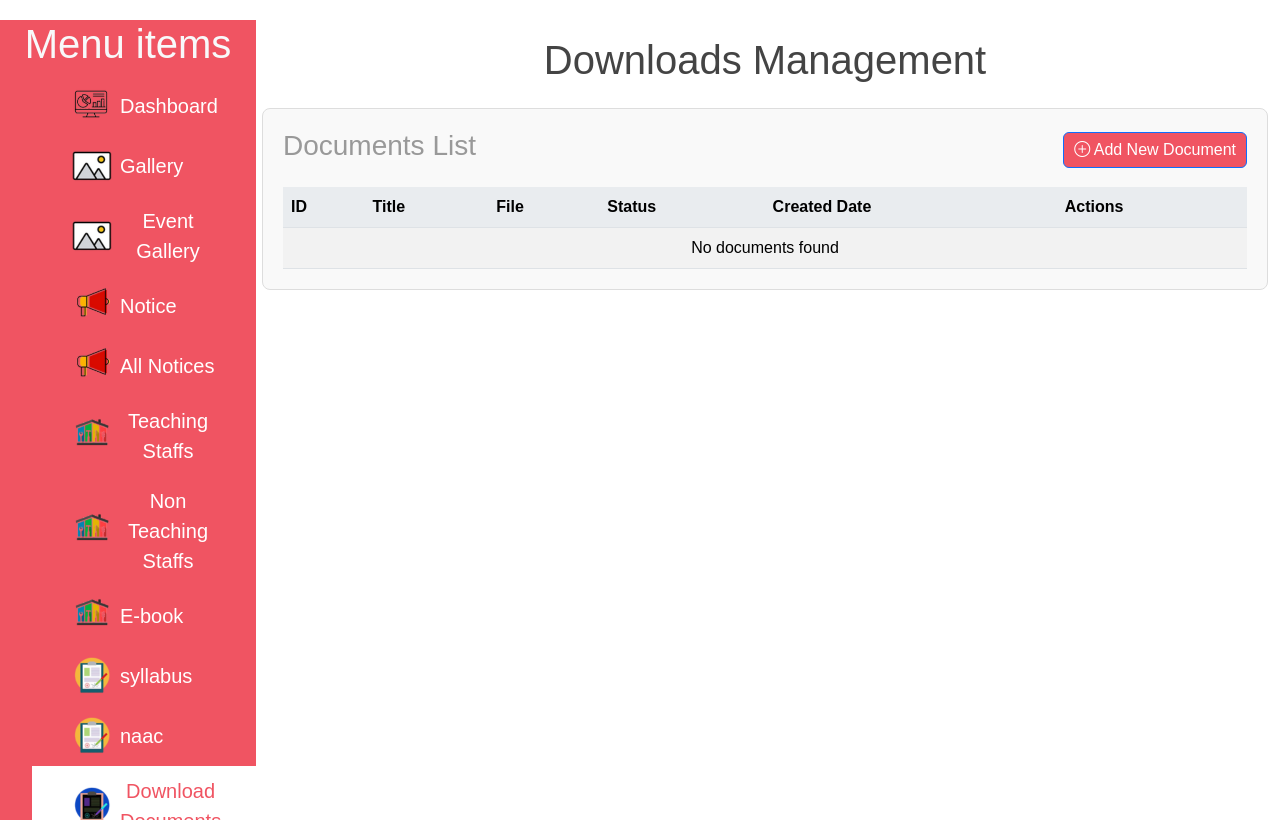
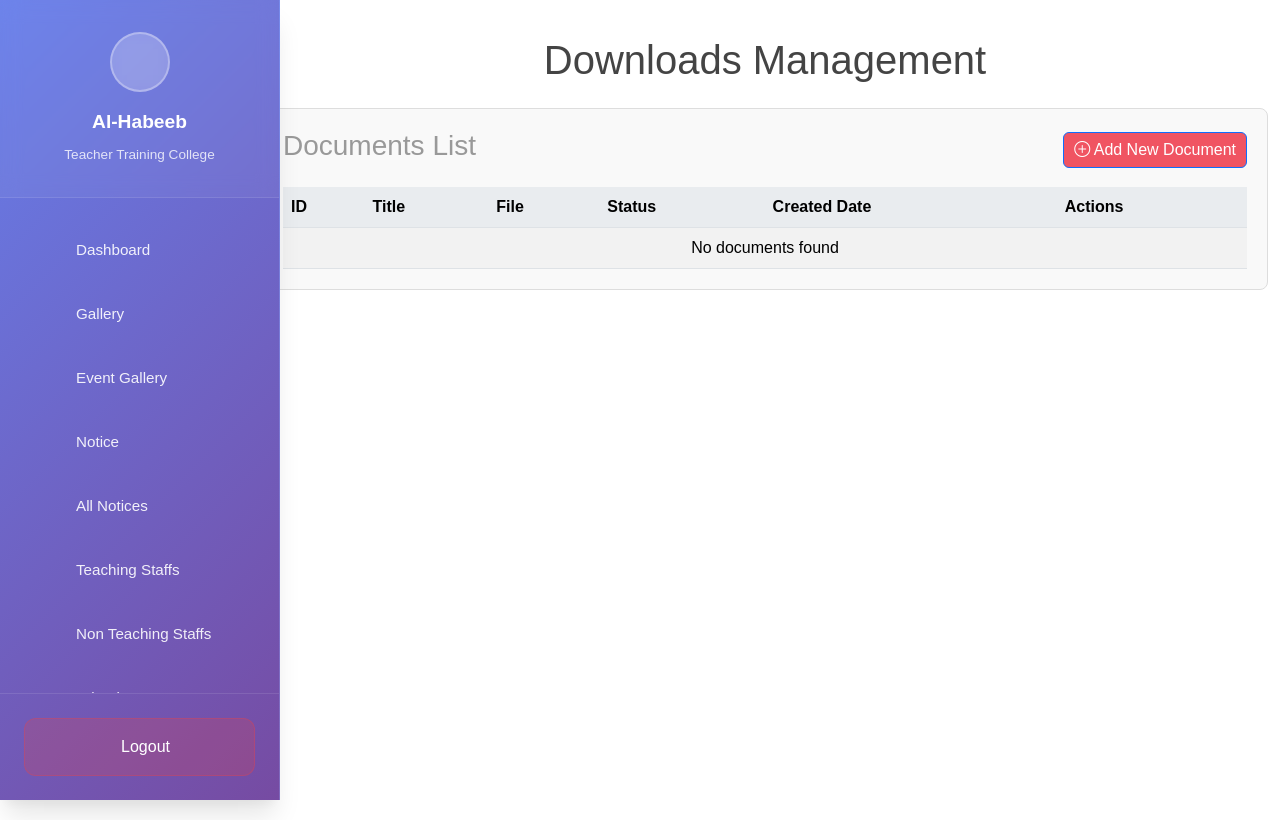
Before and after one commit to SNMR-Group/AHTTC, a PHP site: page /admin_download.php in a window 1280 px wide. Run offline with PHP 8.4, Linux system fonts and the light colour scheme; the visitor is signed in with stand-in values (Sample User, id 1); data that the repository does not hold is empty.

Commit message:
created seperate file for admin-sidebar

```diff
--- a/admin_download.php
+++ b/admin_download.php
@@ -324,80 +324,7 @@ $conn->close();
 </head>
 <body>
 
-     <div class="side-menu overflow-scroll">
-        <div class="brand-name">
-            <h1 class="text-light">Menu items</h1>
-        </div>
-        <ul class="text-center ">
-            <a style="color:white;" href="admin.php">
-                <li class="d-flex align-items-center ">
-                    <img src="images/admin_images/1.png" alt="Al-Habeeb Teacher Training College" class="me-2">
-                    <span class="d-none d-sm-inline">Dashboard</span>
-                </li>
-            </a>
-            <a style="color:white;" href="admin_gallery.php">
-                <li class="d-flex align-items-center " data-page="admin_gallery.php">
-                    <img src="images/admin_images/2.png" alt="Al-Habeeb Teacher Training College" class="me-2">
-                    <span class="d-none d-sm-inline">Gallery</span>
-                </li>
-            </a>
-              <a style="color:white;" href="admin_event_gallery.php">
-                <li class="d-flex align-items-center" data-page="admin_event_gallery.php">
-                    <img src="images/admin_images/2.png" alt="Al-Habeeb Teacher Training College" class="me-2">
-                    <span class="d-none d-sm-inline">Event Gallery</span>
-                </li>
-            </a>
-            <a style="color:white;" href="admin_notices.php">
-                <li class="d-flex align-items-center" data-page="admin_notices.php">
-                    <img src="images/admin_images/3.png" alt="Al-Habeeb Teacher Training College" class="me-2">
-                    <span class="d-none d-sm-inline">Notice</span>
-                </li>
-            </a>
-              <a style="color:white;" href="admin_all_notices.php">
-                <li class="d-flex align-items-center" data-page="admin_notices.php">
-                    <img src="images/admin_images/3.png" alt="Al-Habeeb Teacher Training College" class="me-2">
-                    <span class="d-none d-sm-inline">All Notices</span>
-                </li>
-            </a>
-               <a style="color:white;" href="admin_teaching.php">
-                <li class="d-flex align-items-center" data-page="admin_faculty.php">
-                    <img src="images/admin_images/4.png" alt="Al-Habeeb Teacher Training College" class="me-2">
-                    <span class="d-none d-sm-inline">Teaching Staffs</span>
-                </li>
-            </a>
-            <a style="color:white;" href="admin_non_teaching.php">
-                <li class="d-flex align-items-center" data-page="admin_faculty.php">
-                    <img src="images/admin_images/4.png" alt="Al-Habeeb Teacher Training College" class="me-2">
-                    <span class="d-none d-sm-inline">Non Teaching Staffs</span>
-                </li>
-            </a>
-            <a style="color:white;" href="admin_ebook.php">
-                <li class="d-flex align-items-center" data-page="admin_faculty.php">
-                    <img src="images/admin_images/4.png" alt="Al-Habeeb Teacher Training College" class="me-2">
-                    <span class="d-none d-sm-inline">E-book</span>
-                </li>
-            </a>
-            <a style="color:white;" href="admin_syllabus.php">
-                <li class="d-flex align-items-center" data-page="admin_syllabus.php">
-                    <img src="images/admin_images/7.png" alt="Al-Habeeb Teacher Training College" class="me-2">
-                    <span class="d-none d-sm-inline">syllabus</span>
-                </li>
-            </a>
-            <a style="color:white;" href="admin_naac.php">
-                <li class="d-flex align-items-center" data-page="admin_naac.php">
-                    <img src="images/admin_images/7.png" alt="Al-Habeeb Teacher Training College" class="me-2">
-                    <span class="d-none d-sm-inline">naac</span>
-                </li>
-            </a>
-            <a style="color:white;" href="admin_download.php">
-                <li class="d-flex align-items-center active" data-page="admin_download.php">
-                    <img src="images/admin_images/7.png" alt="Al-Habeeb Teacher Training College" class="me-2">
-                    <span class="d-none d-sm-inline">Download Documents</span>
-                </li>
-            </a>
-        </ul>
-        <a style="" href="admin.php?logout=true" class="btn btn-danger logout-button">Logout</a></span>
-    </div>
+     <?php require('admin_sidebar.php') ?>
 
 <div class="container-fluid">
     <div class="row">
--- /dev/null
+++ b/admin_sidebar.php
@@ -0,0 +1,504 @@
+<!-- Beautiful Sidebar Component -->
+<div class="sidebar" id="sidebar">
+    <!-- Brand Section -->
+    <div class="brand-section">
+        <div class="brand-logo">
+            <i class="fas fa-graduation-cap"></i>
+        </div>
+        <div class="brand-title">Al-Habeeb</div>
+        <div class="brand-subtitle">Teacher Training College</div>
+    </div>
+
+    <!-- Navigation Menu -->
+    <div class="nav-menu">
+        <div class="nav-item">
+            <a href="admin.php" class="nav-link active">
+                <div class="nav-icon">
+                    <i class="fas fa-tachometer-alt"></i>
+                </div>
+                <span class="nav-text">Dashboard</span>
+            </a>
+        </div>
+
+        <div class="nav-item">
+            <a href="admin_gallery.php" class="nav-link">
+                <div class="nav-icon">
+                    <i class="fas fa-images"></i>
+                </div>
+                <span class="nav-text">Gallery</span>
+            </a>
+        </div>
+
+        <div class="nav-item">
+            <a href="admin_event_gallery.php" class="nav-link">
+                <div class="nav-icon">
+                    <i class="fas fa-calendar-alt"></i>
+                </div>
+                <span class="nav-text">Event Gallery</span>
+            </a>
+        </div>
+
+        <div class="nav-item">
+            <a href="admin_notices.php" class="nav-link">
+                <div class="nav-icon">
+                    <i class="fas fa-bullhorn"></i>
+                </div>
+                <span class="nav-text">Notice</span>
+            </a>
+        </div>
+
+        <div class="nav-item">
+            <a href="admin_all_notices.php" class="nav-link">
+                <div class="nav-icon">
+                    <i class="fas fa-list-alt"></i>
+                </div>
+                <span class="nav-text">All Notices</span>
+            </a>
+        </div>
+
+        <div class="nav-item">
+            <a href="admin_teaching.php" class="nav-link">
+                <div class="nav-icon">
+                    <i class="fas fa-chalkboard-teacher"></i>
+                </div>
+                <span class="nav-text">Teaching Staffs</span>
+            </a>
+        </div>
+
+        <div class="nav-item">
+            <a href="admin_non_teaching.php" class="nav-link">
+                <div class="nav-icon">
+                    <i class="fas fa-users"></i>
+                </div>
+                <span class="nav-text">Non Teaching Staffs</span>
+            </a>
+        </div>
+
+        <div class="nav-item">
+            <a href="admin_ebook.php" class="nav-link">
+                <div class="nav-icon">
+                    <i class="fas fa-book-open"></i>
+                </div>
+                <span class="nav-text">E-book</span>
+            </a>
+        </div>
+
+        <div class="nav-item">
+            <a href="admin_syllabus.php" class="nav-link">
+                <div class="nav-icon">
+                    <i class="fas fa-file-alt"></i>
+                </div>
+                <span class="nav-text">Syllabus</span>
+            </a>
+        </div>
+
+        <div class="nav-item">
+            <a href="admin_naac.php" class="nav-link">
+                <div class="nav-icon">
+                    <i class="fas fa-award"></i>
+                </div>
+                <span class="nav-text">NAAC</span>
+            </a>
+        </div>
+
+        <div class="nav-item">
+            <a href="admin_download.php" class="nav-link">
+                <div class="nav-icon">
+                    <i class="fas fa-download"></i>
+                </div>
+                <span class="nav-text">Download Documents</span>
+            </a>
+        </div>
+    </div>
+
+    <!-- Logout Section -->
+    <div class="logout-section">
+        <a href="admin.php?logout=true" class="logout-btn">
+            <i class="fas fa-sign-out-alt"></i>
+            <span>Logout</span>
+        </a>
+    </div>
+</div>
+
+<!-- Mobile Toggle Button (Place this in your header) -->
+<button class="mobile-toggle" onclick="toggleSidebar()" style="display: none;">
+    <i class="fas fa-bars"></i>
+</button>
+
+<!-- Sidebar Overlay for Mobile -->
+<div class="sidebar-overlay" onclick="closeSidebar()"></div>
+
+<style>
+/* Sidebar Styles */
+.sidebar {
+    position: fixed;
+    left: 0;
+    top: 0;
+    width: 280px;
+    height: 100vh;
+    background: linear-gradient(135deg, #667eea 0%, #764ba2 100%);
+    backdrop-filter: blur(20px);
+    border-right: 1px solid rgba(255, 255, 255, 0.1);
+    display: flex;
+    flex-direction: column;
+    transition: all 0.3s cubic-bezier(0.4, 0, 0.2, 1);
+    z-index: 1000;
+    box-shadow: 0 20px 25px -5px rgba(0, 0, 0, 0.1), 0 10px 10px -5px rgba(0, 0, 0, 0.04);
+    overflow-y: auto;
+}
+
+/* Custom Scrollbar */
+.sidebar::-webkit-scrollbar {
+    width: 6px;
+}
+
+.sidebar::-webkit-scrollbar-track {
+    background: rgba(255, 255, 255, 0.1);
+}
+
+.sidebar::-webkit-scrollbar-thumb {
+    background: rgba(255, 255, 255, 0.3);
+    border-radius: 3px;
+}
+
+.sidebar::-webkit-scrollbar-thumb:hover {
+    background: rgba(255, 255, 255, 0.5);
+}
+
+/* Brand Section */
+.brand-section {
+    padding: 2rem 1.5rem;
+    text-align: center;
+    border-bottom: 1px solid rgba(255, 255, 255, 0.1);
+    background: rgba(255, 255, 255, 0.05);
+    backdrop-filter: blur(10px);
+}
+
+.brand-logo {
+    width: 60px;
+    height: 60px;
+    background: rgba(255, 255, 255, 0.2);
+    border-radius: 50%;
+    display: flex;
+    align-items: center;
+    justify-content: center;
+    margin: 0 auto 1rem;
+    backdrop-filter: blur(10px);
+    border: 2px solid rgba(255, 255, 255, 0.3);
+    transition: transform 0.3s ease;
+}
+
+.brand-logo:hover {
+    transform: scale(1.05);
+}
+
+.brand-logo i {
+    font-size: 1.5rem;
+    color: white;
+}
+
+.brand-title {
+    color: white;
+    font-size: 1.2rem;
+    font-weight: 600;
+    margin-bottom: 0.5rem;
+    font-family: 'Poppins', sans-serif;
+}
+
+.brand-subtitle {
+    color: rgba(255, 255, 255, 0.8);
+    font-size: 0.85rem;
+    font-weight: 300;
+    font-family: 'Poppins', sans-serif;
+}
+
+/* Navigation Menu */
+.nav-menu {
+    flex: 1;
+    padding: 1rem 0;
+    overflow-y: auto;
+}
+
+.nav-item {
+    margin: 0.5rem 1rem;
+}
+
+.nav-link {
+    display: flex;
+    align-items: center;
+    padding: 1rem 1.25rem;
+    color: rgba(255, 255, 255, 0.9);
+    text-decoration: none;
+    border-radius: 12px;
+    transition: all 0.3s cubic-bezier(0.4, 0, 0.2, 1);
+    position: relative;
+    overflow: hidden;
+    font-family: 'Poppins', sans-serif;
+}
+
+.nav-link::before {
+    content: '';
+    position: absolute;
+    top: 0;
+    left: -100%;
+    width: 100%;
+    height: 100%;
+    background: linear-gradient(90deg, transparent, rgba(255, 255, 255, 0.2), transparent);
+    transition: left 0.5s;
+}
+
+.nav-link:hover::before {
+    left: 100%;
+}
+
+.nav-link:hover,
+.nav-link.active {
+    background: rgba(255, 255, 255, 0.15);
+    backdrop-filter: blur(10px);
+    color: white;
+    transform: translateX(8px);
+    box-shadow: 0 8px 25px rgba(0, 0, 0, 0.15);
+}
+
+.nav-icon {
+    width: 24px;
+    height: 24px;
+    margin-right: 1rem;
+    display: flex;
+    align-items: center;
+    justify-content: center;
+    font-size: 1.1rem;
+    transition: transform 0.3s ease;
+}
+
+.nav-link:hover .nav-icon {
+    transform: scale(1.1);
+}
+
+.nav-text {
+    font-weight: 500;
+    font-size: 0.95rem;
+}
+
+/* Active state indicator */
+.nav-link.active::after {
+    content: '';
+    position: absolute;
+    right: 0;
+    top: 50%;
+    transform: translateY(-50%);
+    width: 4px;
+    height: 60%;
+    background: white;
+    border-radius: 2px 0 0 2px;
+}
+
+/* Logout Section */
+.logout-section {
+    padding: 1.5rem;
+    border-top: 1px solid rgba(255, 255, 255, 0.1);
+}
+
+.logout-btn {
+    width: 100%;
+    display: flex;
+    align-items: center;
+    justify-content: center;
+    padding: 1rem;
+    background: rgba(239, 68, 68, 0.2);
+    color: white;
+    text-decoration: none;
+    border-radius: 12px;
+    border: 1px solid rgba(239, 68, 68, 0.3);
+    transition: all 0.3s ease;
+    font-weight: 500;
+    font-family: 'Poppins', sans-serif;
+}
+
+.logout-btn:hover {
+    background: rgba(239, 68, 68, 0.8);
+    transform: translateY(-2px);
+    box-shadow: 0 8px 25px rgba(239, 68, 68, 0.3);
+}
+
+.logout-btn i {
+    margin-right: 0.75rem;
+    font-size: 1rem;
+}
+
+/* Mobile Toggle Button */
+.mobile-toggle {
+    background: linear-gradient(135deg, #667eea 0%, #764ba2 100%);
+    border: none;
+    color: white;
+    font-size: 1.5rem;
+    cursor: pointer;
+    padding: 0.75rem;
+    border-radius: 12px;
+    transition: all 0.3s ease;
+    box-shadow: 0 4px 15px rgba(0, 0, 0, 0.2);
+}
+
+.mobile-toggle:hover {
+    transform: scale(1.05);
+    box-shadow: 0 6px 20px rgba(0, 0, 0, 0.3);
+}
+
+/* Sidebar Overlay */
+.sidebar-overlay {
+    display: none;
+    position: fixed;
+    top: 0;
+    left: 0;
+    width: 100%;
+    height: 100%;
+    background: rgba(0, 0, 0, 0.5);
+    z-index: 999;
+    opacity: 0;
+    transition: opacity 0.3s ease;
+    backdrop-filter: blur(2px);
+}
+
+.sidebar-overlay.active {
+    opacity: 1;
+}
+
+/* Responsive Design */
+@media (max-width: 1024px) {
+    .sidebar {
+        width: 260px;
+    }
+}
+
+@media (max-width: 768px) {
+    .mobile-toggle {
+        display: block !important;
+    }
+
+    .sidebar {
+        transform: translateX(-100%);
+        width: 280px;
+    }
+
+    .sidebar.active {
+        transform: translateX(0);
+    }
+
+    .sidebar-overlay {
+        display: block;
+    }
+
+    .nav-link {
+        padding: 1.25rem;
+    }
+
+    .nav-text {
+        font-size: 1rem;
+    }
+}
+
+@media (max-width: 480px) {
+    .sidebar {
+        width: 100%;
+    }
+
+    .brand-section {
+        padding: 1.5rem;
+    }
+
+    .brand-title {
+        font-size: 1.1rem;
+    }
+
+    .nav-link {
+        margin: 0.25rem 0.75rem;
+        padding: 1rem;
+    }
+}
+
+/* Animation Classes */
+.slide-in {
+    animation: slideIn 0.3s ease-out;
+}
+
+@keyframes slideIn {
+    from {
+        transform: translateX(-100%);
+    }
+    to {
+        transform: translateX(0);
+    }
+}
+
+.fade-in {
+    animation: fadeIn 0.3s ease-out;
+}
+
+@keyframes fadeIn {
+    from {
+        opacity: 0;
+    }
+    to {
+        opacity: 1;
+    }
+}
+</style>
+
+<script>
+// Sidebar functionality
+function toggleSidebar() {
+    const sidebar = document.getElementById('sidebar');
+    const overlay = document.querySelector('.sidebar-overlay');
+
+    sidebar.classList.toggle('active');
+    overlay.classList.toggle('active');
+
+    if (sidebar.classList.contains('active')) {
+        sidebar.classList.add('slide-in');
+        overlay.classList.add('fade-in');
+    }
+}
+
+function closeSidebar() {
+    const sidebar = document.getElementById('sidebar');
+    const overlay = document.querySelector('.sidebar-overlay');
+
+    sidebar.classList.remove('active');
+    overlay.classList.remove('active');
+}
+
+// Handle navigation active states
+document.addEventListener('DOMContentLoaded', function() {
+    const navLinks = document.querySelectorAll('.nav-link');
+    const currentPage = window.location.pathname.split('/').pop();
+
+    navLinks.forEach(link => {
+        link.classList.remove('active');
+        const href = link.getAttribute('href');
+
+        if (href === currentPage || (currentPage === '' && href === 'admin.php')) {
+            link.classList.add('active');
+        }
+    });
+});
+
+// Close sidebar when clicking on nav link on mobile
+document.querySelectorAll('.nav-link').forEach(link => {
+    link.addEventListener('click', () => {
+        if (window.innerWidth <= 768) {
+            closeSidebar();
+        }
+    });
+});
+
+// Handle window resize
+window.addEventListener('resize', function() {
+    if (window.innerWidth > 768) {
+        const sidebar = document.getElementById('sidebar');
+        const overlay = document.querySelector('.sidebar-overlay');
+
+        sidebar.classList.remove('active');
+        overlay.classList.remove('active');
+    }
+});
+</script>
--- a/css/admin.css
+++ b/css/admin.css
@@ -59,52 +59,7 @@ td {
     padding: 8px;
 }
 
-.side-menu {
-    position: fixed;
-    background: #f05462;
-    width: 20vw;
-    height: 100vh; /* Ensure it takes up the full viewport height */
-    display: flex;
-    flex-direction: column;
-    overflow-y: auto; /* Enable vertical scrolling when content overflows */
-}
 
-
-.side-menu .brand-name {
-    height: 10vh;
-    display: flex;
-    align-items: center;
-    justify-content: center;
-}
-
-.side-menu ul li {
-    font-size: 20px;
-    padding: 10px 40px;
-    color: white;
-    display: flex;
-    align-items: center;
-    transition: background-color 0.3s, color 0.3s;
-}
-
-.side-menu ul li:hover,
-.side-menu ul li.active {
-    background-color: white;
-    color: #f05462;
-}
-
-.side-menu ul li:hover img,
-.side-menu ul li.active img {
-    filter: invert(1);
-}
-.side-menu ul li a:hover{
-    color:#444;
-}
-
-.side-menu ul li a {
-    color: white;
-    font-weight: 400;
-    text-decoration: none;
-}
 
 .container {
     position: absolute;
```
